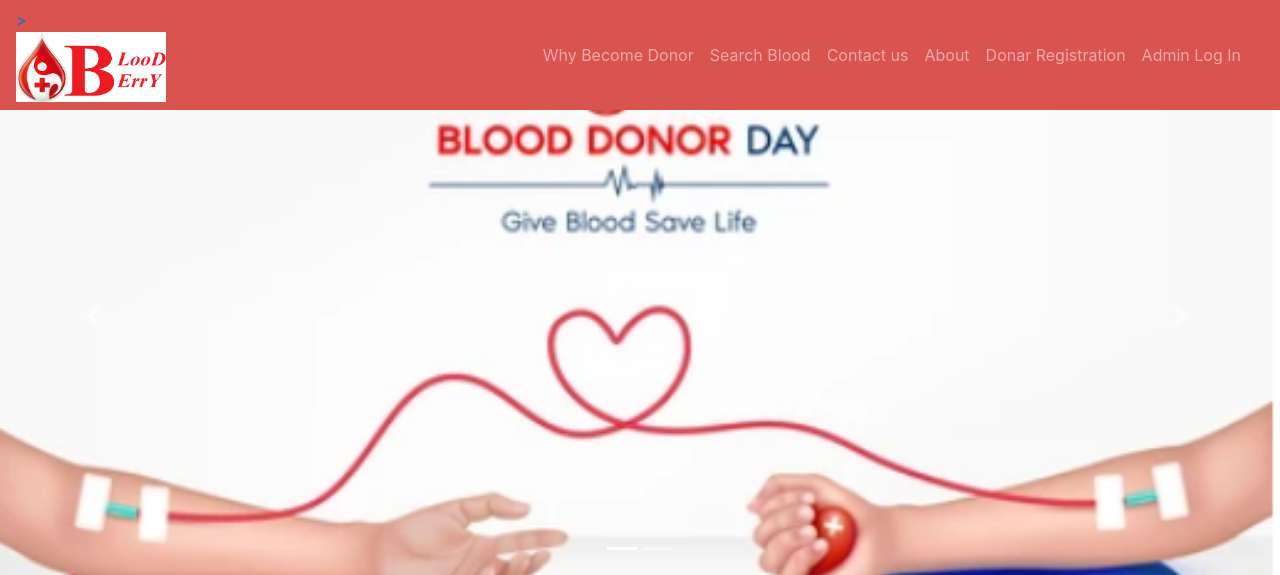
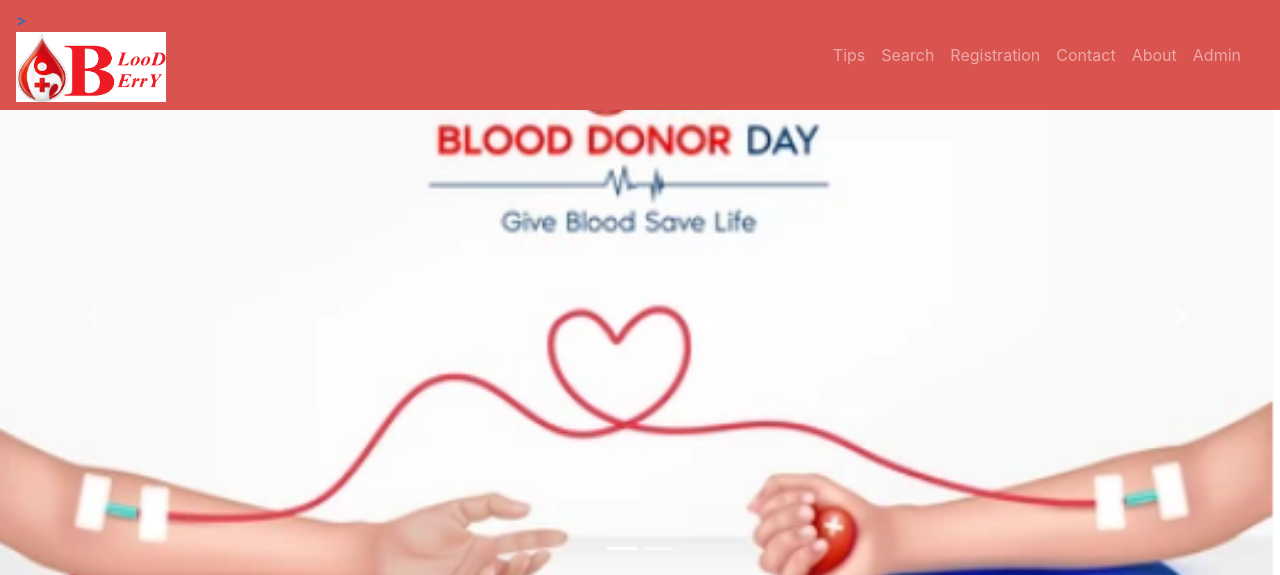
Before and after one commit to ZubaerJewel/Blood-Berry, a PHP site: page / in a window 1280 px wide. Shown: the top 575 px of the page. Run offline with PHP 8.4, Linux system fonts and the light colour scheme; data that the repository does not hold is empty.

Commit message:
Changing done some header text.

```diff
--- a/admin/includes/header.php
+++ b/admin/includes/header.php
@@ -12,4 +12,3 @@
 			</li>
 		</ul>
 	</div>
- bg-
--- a/includes/header.php
+++ b/includes/header.php
@@ -28,24 +28,25 @@
                 <ul class="navbar-nav ml-auto">
 
                     <li class="nav-item">
-                        <a class="nav-link" href="page.php?type=donor">Why Become Donor</a>
+                        <a class="nav-link" href="page.php?type=donor">Tips</a>
                     </li>
 					<li class="nav-item">
-                        <a class="nav-link" href="search-donor.php">Search Blood</a>
+                        <a class="nav-link" href="search-donor.php">Search</a>
                     </li>
-                      <li class="nav-item">
-                        <a class="nav-link" href="contact.php">Contact us</a>
+
+					<li class="nav-item">
+                        <a class="nav-link" href="become-donar.php">Registration</a>
+
+                    </li>
+					  <li class="nav-item">
+                        <a class="nav-link" href="contact.php">Contact</a>
                     </li>
 					 <li class="nav-item">
 
                         <a class="nav-link" href="page.php?type=aboutus">About</a>
                     </li>
 					<li class="nav-item">
-                        <a class="nav-link" href="become-donar.php">Donar Registration</a>
-
-                    </li>
-					<li class="nav-item">
-                        <a class="nav-link" href="admin/index.php">Admin Log In</a>
+                        <a class="nav-link" href="admin/index.php">Admin</a>
 
                     </li>
 
```
